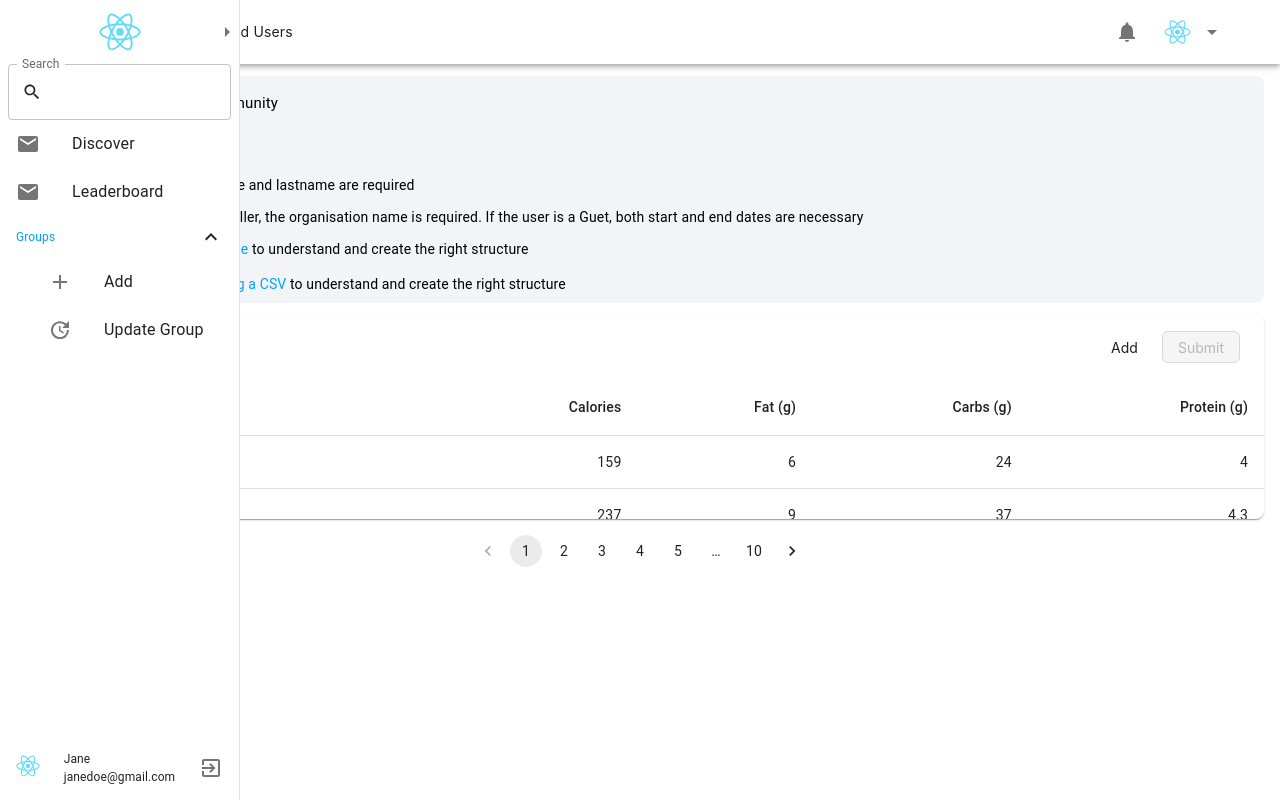
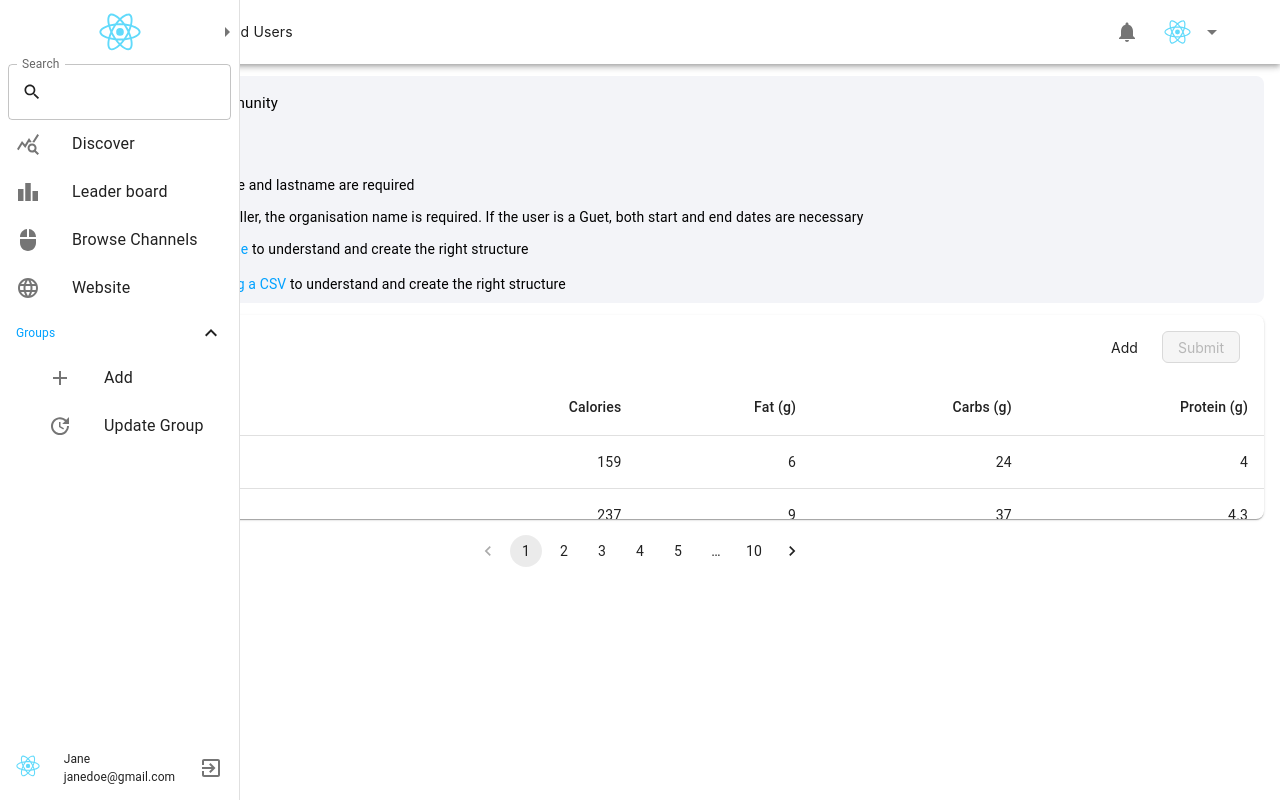
Before and after one commit to kishorer772/react-websites, a React (Create React App) app: page / in a window 1280 px wide. Both pictures are taken after a click on the button 32 px from the left and 32 px from the top of the page. Built offline with nearby package versions, Linux system fonts and the light colour scheme.

Commit message:
updated Chip added color

```diff
--- a/src/AppDrawer.jsx
+++ b/src/AppDrawer.jsx
@@ -15,10 +15,13 @@ import {
 import React from 'react';
 import ArrowRightIcon from '@mui/icons-material/ArrowRight';
 import SearchIcon from '@mui/icons-material/Search';
-import MailIcon from '@mui/icons-material/Mail';
 import { Add, ExpandLess, ExpandMore, Update } from '@mui/icons-material';
 import ExitToAppIcon from '@mui/icons-material/ExitToApp';
+import QueryStatsIcon from '@mui/icons-material/QueryStats';
+import LeaderboardIcon from '@mui/icons-material/Leaderboard';
 import logo from './logo.svg';
+import MouseIcon from '@mui/icons-material/Mouse';
+import LanguageIcon from '@mui/icons-material/Language';
 const AppDrawer = ({ open, handleDrawer, toggle, handleClick }) => {
   return (
     <Drawer
@@ -68,7 +71,7 @@ const AppDrawer = ({ open, handleDrawer, toggle, handleClick }) => {
             <ListItem href="/" sx={{ p: 0 }}>
               <ListItemButton>
                 <ListItemIcon>
-                  <MailIcon />
+                  <QueryStatsIcon />
                 </ListItemIcon>
                 <ListItemText primary="Discover" />
               </ListItemButton>
@@ -76,9 +79,25 @@ const AppDrawer = ({ open, handleDrawer, toggle, handleClick }) => {
             <ListItem href="/" sx={{ p: 0 }}>
               <ListItemButton>
                 <ListItemIcon>
-                  <MailIcon />
+                  <LeaderboardIcon />
                 </ListItemIcon>
-                <ListItemText primary="Leaderboard" />
+                <ListItemText primary="Leader board" />
+              </ListItemButton>
+            </ListItem>
+            <ListItem href="/" sx={{ p: 0 }}>
+              <ListItemButton>
+                <ListItemIcon>
+                  <MouseIcon />
+                </ListItemIcon>
+                <ListItemText primary="Browse Channels" />
+              </ListItemButton>
+            </ListItem>
+            <ListItem href="/" sx={{ p: 0 }}>
+              <ListItemButton>
+                <ListItemIcon>
+                  <LanguageIcon />
+                </ListItemIcon>
+                <ListItemText primary="Website" />
               </ListItemButton>
             </ListItem>
             <ListItem onClick={handleClick}>
--- a/src/TableLayout.jsx
+++ b/src/TableLayout.jsx
@@ -19,7 +19,7 @@ const TableLayout = () => {
       <Toolbar sx={{ padding: '0 !important' }}>
         <Toolbar sx={{ gap: 1, flexGrow: 1 }}>
           <Typography> Jane</Typography>
-          <Chip label="User 07" />
+          <Chip label="User 07" color="primary" />
         </Toolbar>
         <Toolbar sx={{ gap: 1 }}>
           <Button
```
